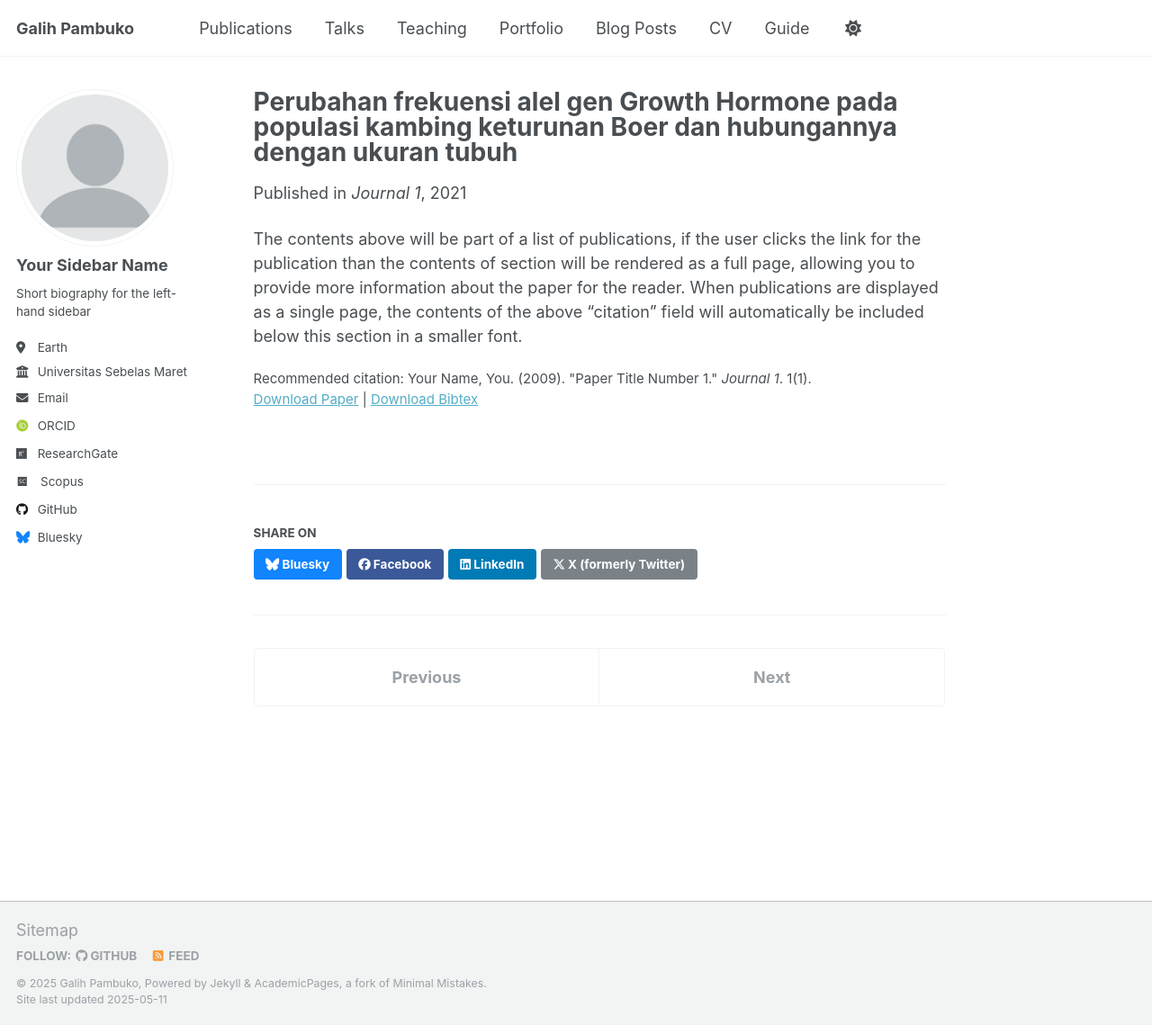
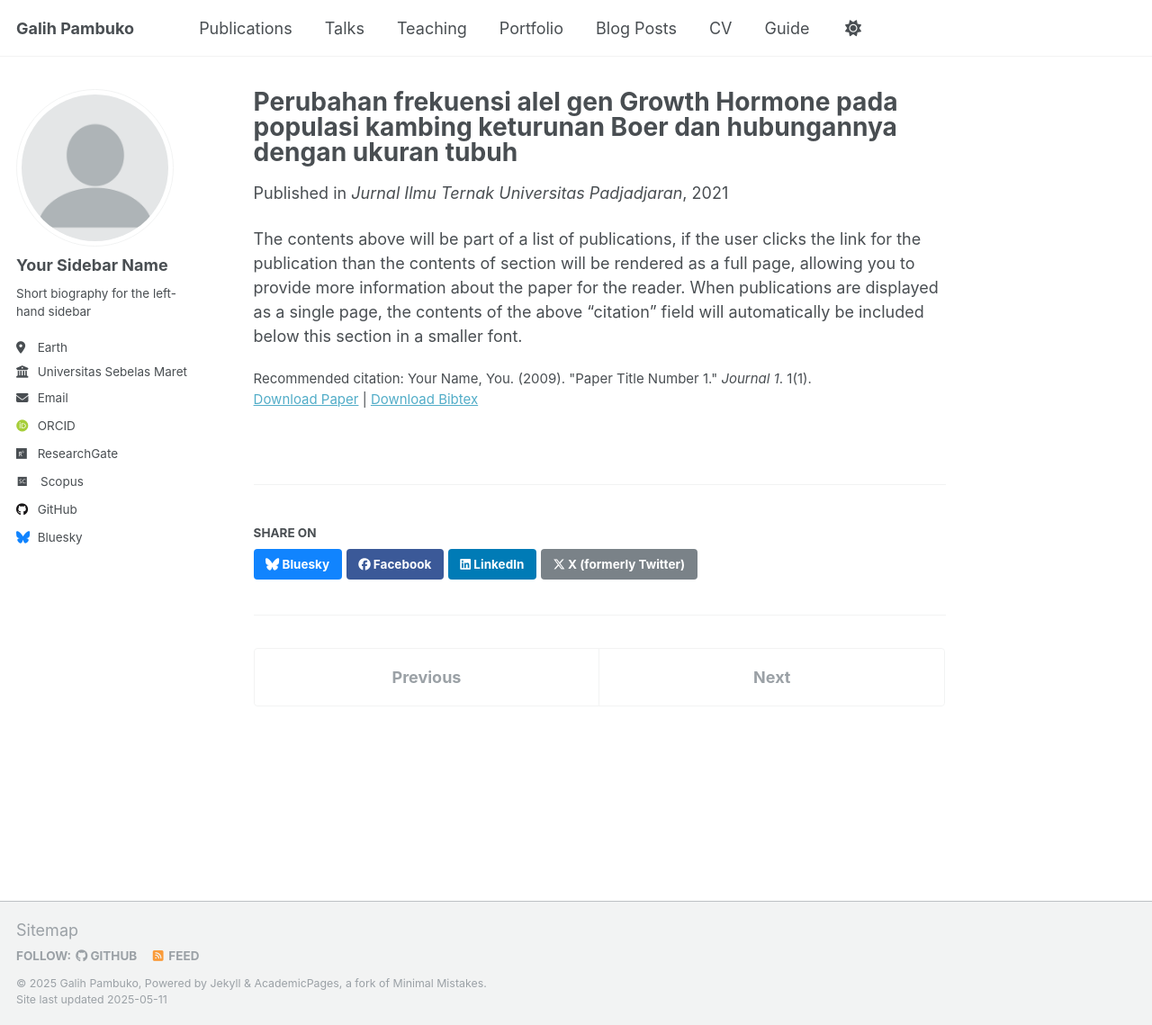
Before and after one commit to gpambuko/CV, a Jekyll site: the page built from _publications/2021-06-01-paper-title-number-1.md, in a window 1280 px wide and 1139 px high. Shown: the whole window at 90% size. Built offline with Jekyll 4.4.1, drawn with Linux system fonts in a browser that asks for light colours; some web fonts are replaced.

Commit message:
update venue journal

```diff
--- a/_publications/2021-06-01-paper-title-number-1.md
+++ b/_publications/2021-06-01-paper-title-number-1.md
@@ -5,7 +5,7 @@ category: manuscripts
 permalink: /publication/2021-06-01-paper-title-number-1
 excerpt: 'This paper is about the number 1. The number 2 is left for future work.'
 date: 2021-06-01
-venue: 'Journal 1'
+venue: 'Jurnal Ilmu Ternak Universitas Padjadjaran'
 slidesurl: #No Slides
 paperurl: 'https://jurnal.unpad.ac.id/jurnalilmuternak/article/download/33425/15846'
 bibtexurl: 'http://academicpages.github.io/files/bibtex1.bib'
```
